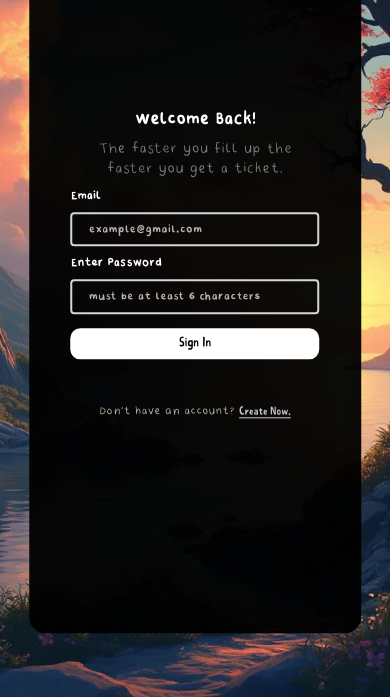
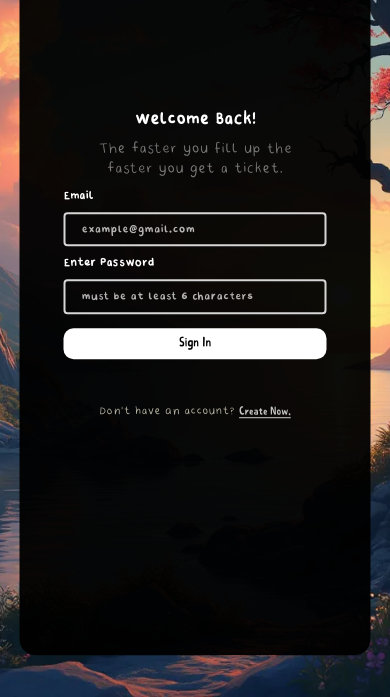
Before and after one commit to Usaid619/Hearts-And-Quills, a React app: page / in a window 390 px wide. Shown: the part 147-844 px from the top of the page. Built offline with nearby package versions, Linux system fonts and the light colour scheme; some packages are replaced by stand-ins of ours; no server answers.

Commit message:
changed height of log-in-container in small screens

```diff
--- a/style.css
+++ b/style.css
@@ -680,8 +680,9 @@ button{
         top: 50%;
         left: 50%;
         translate: -50% -50%;
-        width: 85%;
-        height: 85%;
+        width:90%;
+        height: auto;
+        min-height:90%;
         background-color: #000000f3;
         /* backdrop-filter: blur(2px); */
         border-radius: 1em;
```
Also changed, not shown: 1 other file.
